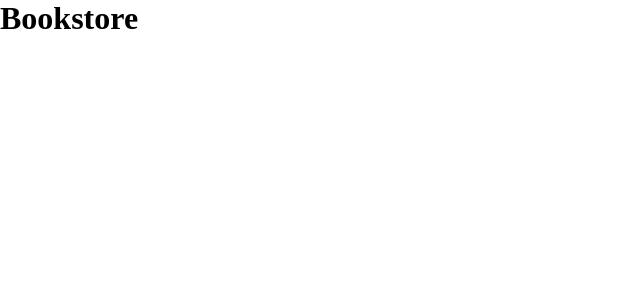
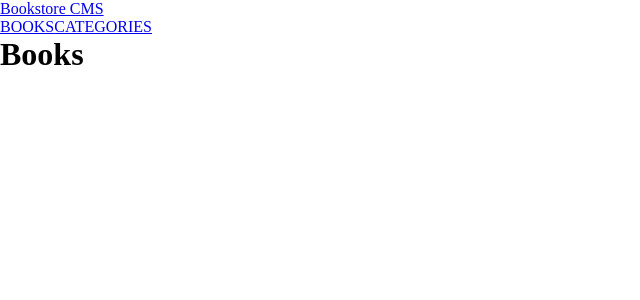
Before and after one commit to tacettinkustu/microverse-bookstore, a React (Create React App) app: page /categories in a window 1280 px wide. Shown: the top 300 px of the page, without its empty margins (0-640 px from the left). Built offline with nearby package versions, Linux system fonts and the light colour scheme.

Commit message:
Leverage app and nav components

```diff
--- a/src/App.js
+++ b/src/App.js
@@ -1,3 +1,32 @@
-const App = () => <h1>Bookstore</h1>;
+import { BrowserRouter as Router, Switch, Route } from 'react-router-dom';
+import Books from './components/books/Books';
+import Categories from './components/categories/Categories';
+import Nav from './components/Nav';
+
+const routes = [
+  {
+    path: '/',
+    name: 'BOOKS',
+    component: <Books />,
+  },
+  {
+    path: '/categories',
+    name: 'CATEGORIES',
+    component: <Categories />,
+  },
+];
+
+const App = () => (
+  <Router>
+    <Nav title="Bookstore CMS" routes={routes} />
+    <Switch>
+      {routes.map(({ path, component }) => (
+        <Route exact key={path}>
+          {component}
+        </Route>
+      ))}
+    </Switch>
+  </Router>
+);
 
 export default App;
--- /dev/null
+++ b/src/components/Nav.js
@@ -0,0 +1,25 @@
+import PropTypes from 'prop-types';
+import { Link, NavLink } from 'react-router-dom';
+
+const Nav = ({ title, routes }) => (
+  <nav>
+    <Link to="/">{title}</Link>
+    <ul>
+      {routes.map(({ name, path }) => (
+        <NavLink key={path} exact to={path}>
+          {name}
+        </NavLink>
+      ))}
+    </ul>
+  </nav>
+);
+
+Nav.propTypes = {
+  title: PropTypes.string.isRequired,
+  routes: PropTypes.arrayOf({
+    path: PropTypes.string.isRequired,
+    name: PropTypes.string,
+  }).isRequired,
+};
+
+export default Nav;
```
